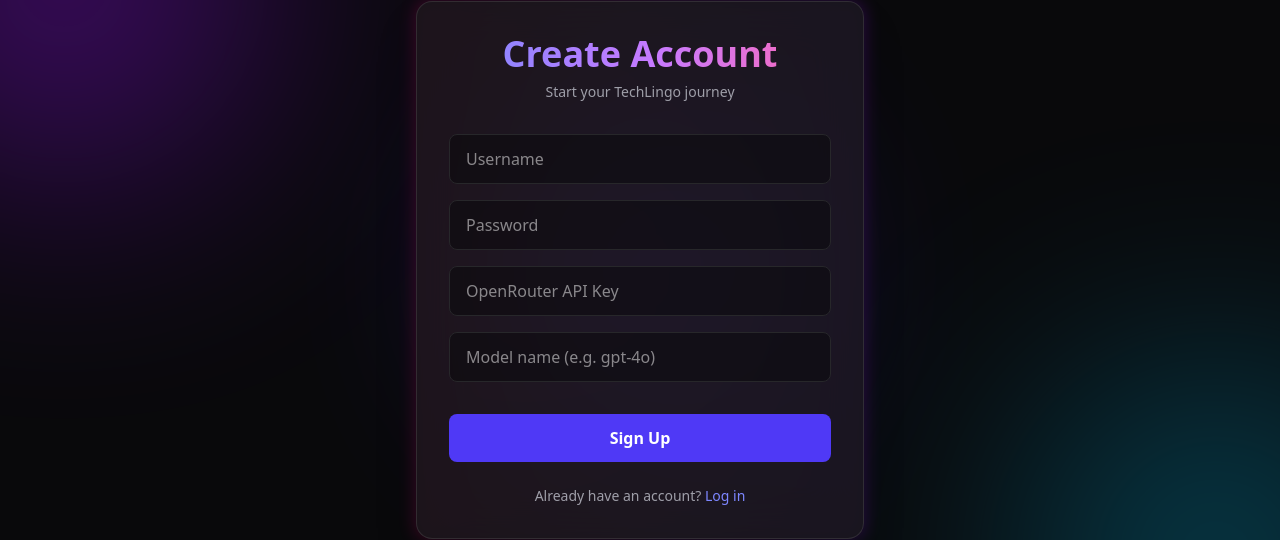
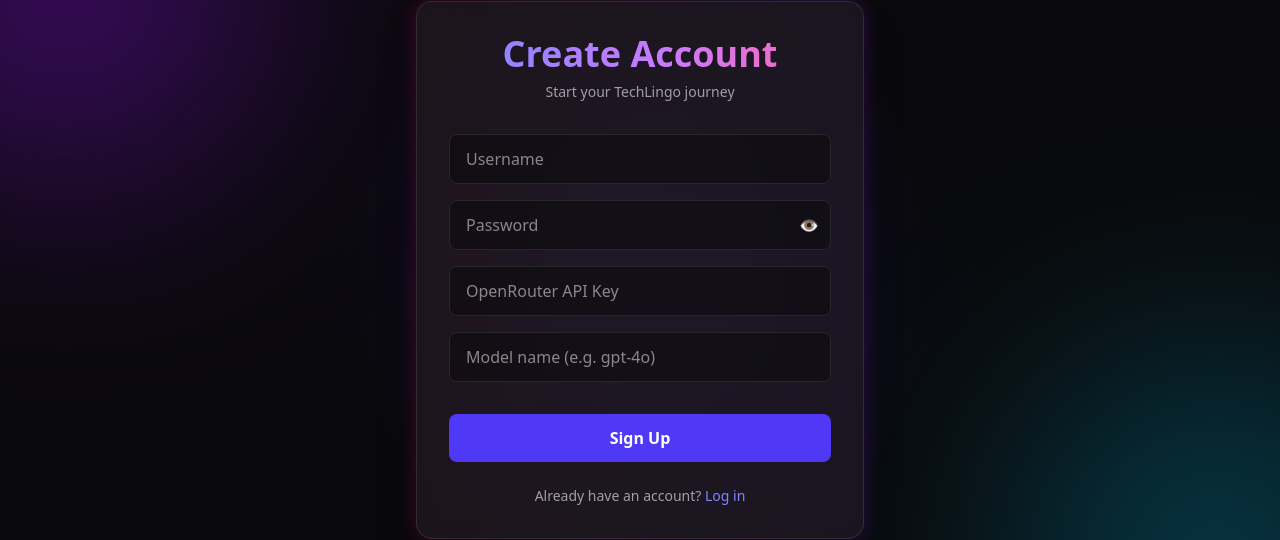
Before and after one commit to Yash-Domain/TechLingo, a React (Vite) app in the folder TechLingo-frontend/: page /signup in a window 1280 px wide. Shown: the part 130-670 px from the top of the page. Built offline with nearby package versions, Linux system fonts and the light colour scheme.

Commit message:
auth_done_frontend

```diff
--- a/TechLingo-frontend/src/pages/Signup.jsx
+++ b/TechLingo-frontend/src/pages/Signup.jsx
@@ -1,6 +1,44 @@
-import { Link } from "react-router-dom";
+import { useState } from "react";
+import { useNavigate, Link } from "react-router-dom";
+import { apiRequest } from "../services/api";
 
 export default function Signup() {
+  const navigate = useNavigate();
+
+  const [username, setUsername] = useState("");
+  const [password, setPassword] = useState("");
+  const [apiKey, setApiKey] = useState("");
+  const [model, setModel] = useState("");
+
+  const [showPassword, setShowPassword] = useState(false);
+  const [error, setError] = useState("");
+  const [loading, setLoading] = useState(false);
+
+async function handleSubmit(e) {
+  e.preventDefault();
+  setError("");
+  setLoading(true);
+
+  try {
+    await apiRequest("/api/auth/signup", {
+      method: "POST",
+      body: JSON.stringify({
+        username,
+        password,
+        openrouterApiKey: apiKey, // ✅ FIXED
+        model,
+      }),
+    });
+
+    navigate("/login"); // ✅ correct flow
+  } catch (err) {
+    setError(err.message);
+  } finally {
+    setLoading(false);
+  }
+}
+
+
   return (
     <div className="relative min-h-screen flex items-center justify-center bg-zinc-950 overflow-hidden px-4">
 
@@ -26,36 +64,65 @@
           </div>
 
           {/* Form */}
-          <form className="space-y-4">
+          <form onSubmit={handleSubmit} className="space-y-4">
             <input
               type="text"
               placeholder="Username"
+              value={username}
+              onChange={(e) => setUsername(e.target.value)}
+              required
               className="w-full rounded-lg bg-zinc-950/50 border border-zinc-800 px-4 py-3 text-white focus:border-indigo-500 focus:ring-2 focus:ring-indigo-500/20 outline-none"
             />
 
-            <input
-              type="password"
-              placeholder="Password"
-              className="w-full rounded-lg bg-zinc-950/50 border border-zinc-800 px-4 py-3 text-white focus:border-indigo-500 focus:ring-2 focus:ring-indigo-500/20 outline-none"
-            />
+            {/* Password with toggle */}
+            <div className="relative">
+              <input
+                type={showPassword ? "text" : "password"}
+                placeholder="Password"
+                value={password}
+                onChange={(e) => setPassword(e.target.value)}
+                required
+                className="w-full rounded-lg bg-zinc-950/50 border border-zinc-800 px-4 py-3 pr-12 text-white focus:border-indigo-500 focus:ring-2 focus:ring-indigo-500/20 outline-none"
+              />
+
+              <button
+                type="button"
+                onClick={() => setShowPassword(!showPassword)}
+                className="absolute right-3 top-1/2 -translate-y-1/2 text-zinc-400 hover:text-white transition"
+                aria-label="Toggle password visibility"
+              >
+                {showPassword ? "🙈" : "👁️"}
+              </button>
+            </div>
 
             <input
               type="text"
               placeholder="OpenRouter API Key"
+              value={apiKey}
+              onChange={(e) => setApiKey(e.target.value)}
+              required
               className="w-full rounded-lg bg-zinc-950/50 border border-zinc-800 px-4 py-3 text-white focus:border-indigo-500 focus:ring-2 focus:ring-indigo-500/20 outline-none"
             />
 
             <input
               type="text"
               placeholder="Model name (e.g. gpt-4o)"
+              value={model}
+              onChange={(e) => setModel(e.target.value)}
+              required
               className="w-full rounded-lg bg-zinc-950/50 border border-zinc-800 px-4 py-3 text-white focus:border-indigo-500 focus:ring-2 focus:ring-indigo-500/20 outline-none"
             />
 
+            {error && (
+              <p className="text-red-500 text-sm text-center">{error}</p>
+            )}
+
             <button
               type="submit"
-              className="mt-4 w-full rounded-lg bg-indigo-600 py-3 font-semibold text-white hover:bg-indigo-500 transition"
+              disabled={loading}
+              className="mt-4 w-full rounded-lg bg-indigo-600 py-3 font-semibold text-white hover:bg-indigo-500 transition disabled:opacity-60"
             >
-              Sign Up
+              {loading ? "Creating account..." : "Sign Up"}
             </button>
           </form>
 
--- a/TechLingo-frontend/src/services/api.js
+++ b/TechLingo-frontend/src/services/api.js
@@ -1,17 +1,19 @@
-const API_BASE = "https://techlingo-backend.onrender.com"; // adjust if different
+const API_BASE = "https://techlingo-backend.onrender.com";
 
 export async function apiRequest(path, options = {}) {
   const token = localStorage.getItem("token");
 
   const res = await fetch(`${API_BASE}${path}`, {
+    ...options, // ✅ spread FIRST
     headers: {
       "Content-Type": "application/json",
       ...(token ? { Authorization: `Bearer ${token}` } : {}),
+      ...(options.headers || {}), // ✅ preserve custom headers
     },
-    ...options,
   });
 
-  const data = await res.json();
+  const text = await res.text();
+  const data = text ? JSON.parse(text) : {};
 
   if (!res.ok) {
     throw new Error(data.message || "Request failed");
```
Also changed, not shown: 2 other files (tests, documents, lock files or other folders).
